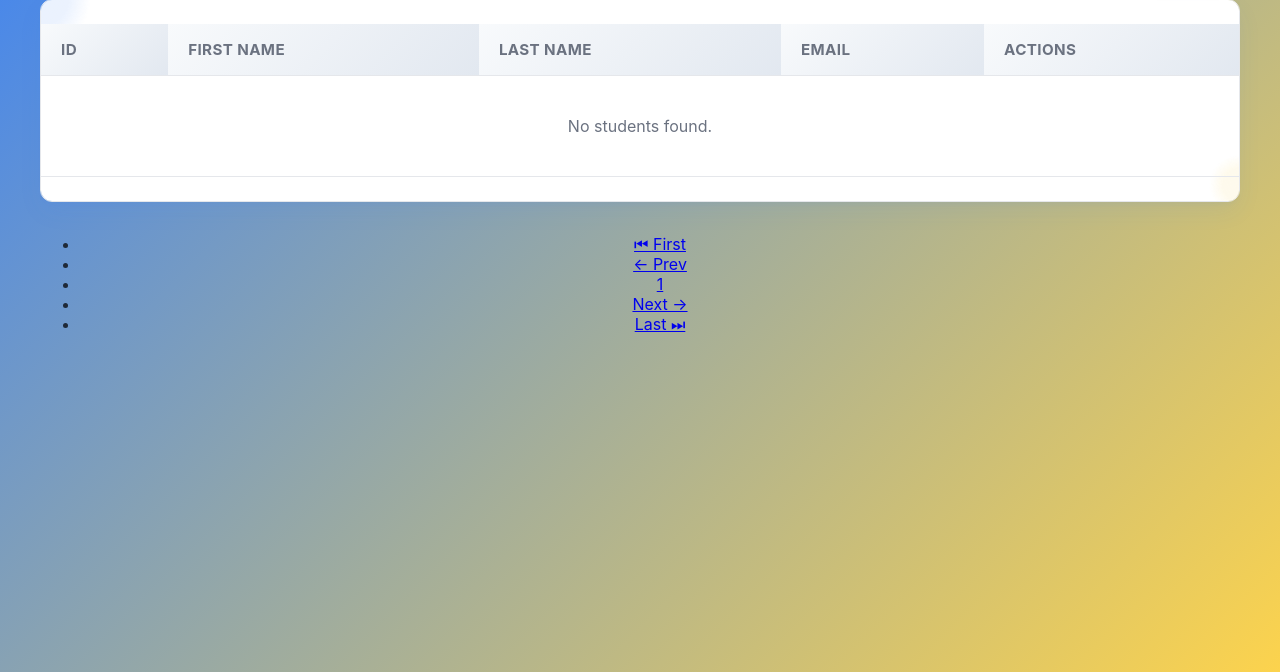
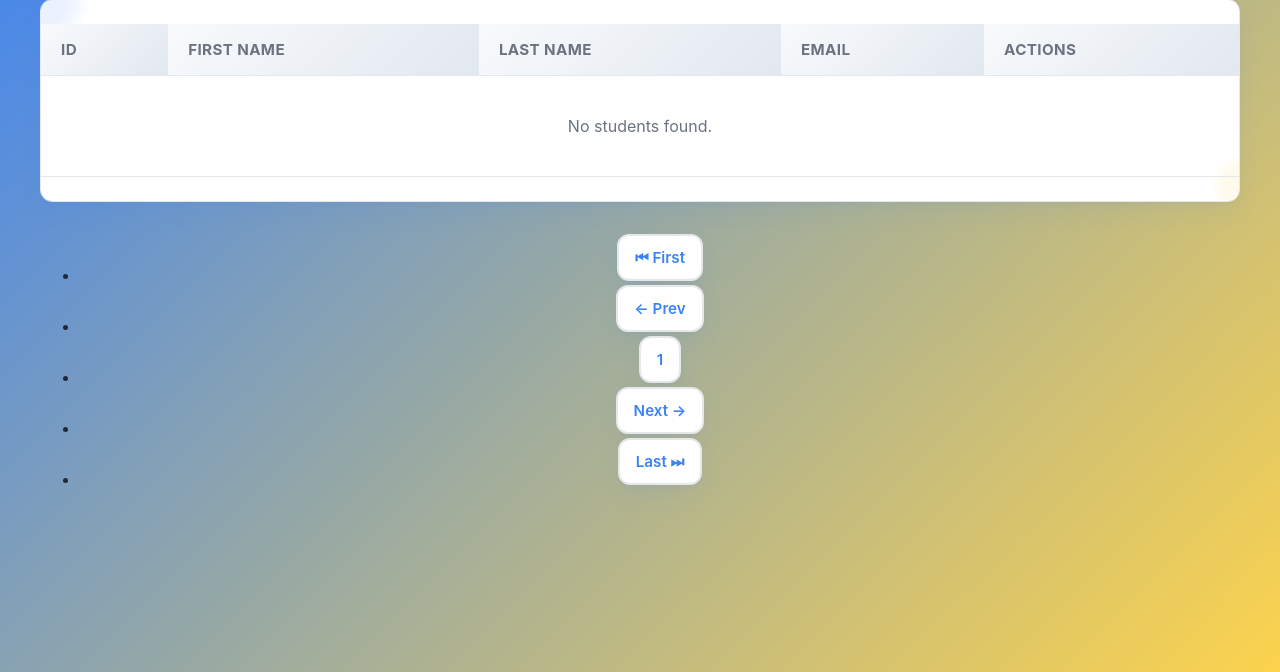
Before and after one commit to VinceRolle/rolle_vince, a CodeIgniter app: page /students in a window 1280 px wide. Shown: the part 168-840 px from the top of the page. Run offline with CodeIgniter, Linux system fonts and the light colour scheme; data that the repository does not hold is empty; some libraries are stand-ins or nearby versions.

Commit message:
First commit

```diff
--- a/app/views/students/get_all.php
+++ b/app/views/students/get_all.php
@@ -348,6 +348,69 @@
       z-index: 1;
       animation: slideInUp 1s ease-out;
     }
+
+    /* Pagination Styling */
+    .pagination-container a,
+    .pagination-container span {
+      display: inline-block;
+      padding: 12px 16px;
+      margin: 0 4px;
+      background: var(--card-bg);
+      color: var(--primary);
+      text-decoration: none;
+      border: 2px solid var(--border);
+      border-radius: var(--radius);
+      font-weight: 600;
+      font-size: 0.95rem;
+      transition: all 0.3s cubic-bezier(0.4, 0, 0.2, 1);
+      box-shadow: var(--shadow);
+      position: relative;
+      overflow: hidden;
+    }
+
+    .pagination-container a:hover {
+      background: var(--primary);
+      color: #fff;
+      border-color: var(--primary);
+      transform: translateY(-2px) scale(1.05);
+      box-shadow: var(--shadow-lg);
+    }
+
+    .pagination-container a::before {
+      content: '';
+      position: absolute;
+      top: 0;
+      left: -100%;
+      width: 100%;
+      height: 100%;
+      background: linear-gradient(90deg, transparent, rgba(255,255,255,0.2), transparent);
+      transition: left 0.5s;
+    }
+
+    .pagination-container a:hover::before {
+      left: 100%;
+    }
+
+    .pagination-container .current,
+    .pagination-container span {
+      background: var(--primary);
+      color: #fff;
+      border-color: var(--primary);
+      cursor: default;
+    }
+
+    .pagination-container .disabled {
+      background: var(--muted);
+      color: #fff;
+      border-color: var(--muted);
+      cursor: not-allowed;
+      opacity: 0.6;
+    }
+
+    .pagination-container .disabled:hover {
+      transform: none;
+      box-shadow: var(--shadow);
+    }
     @keyframes fadeIn {
       from { opacity: 0; transform: translateY(18px);}
       to { opacity: 1; transform: translateY(0);}
```
